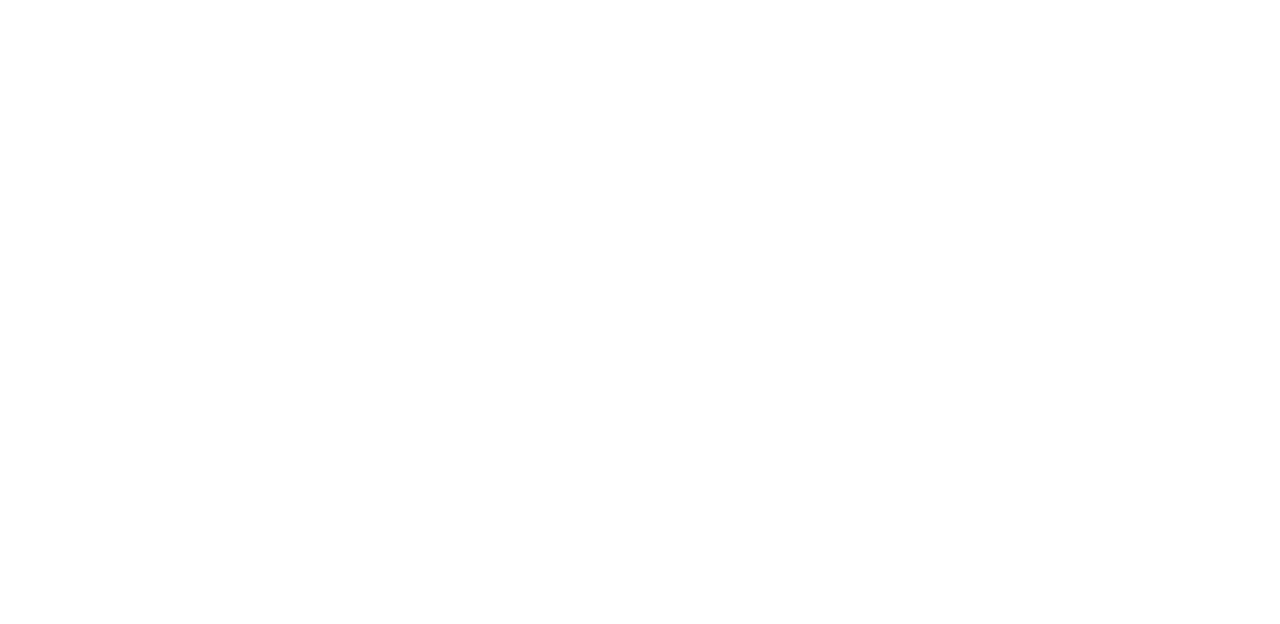
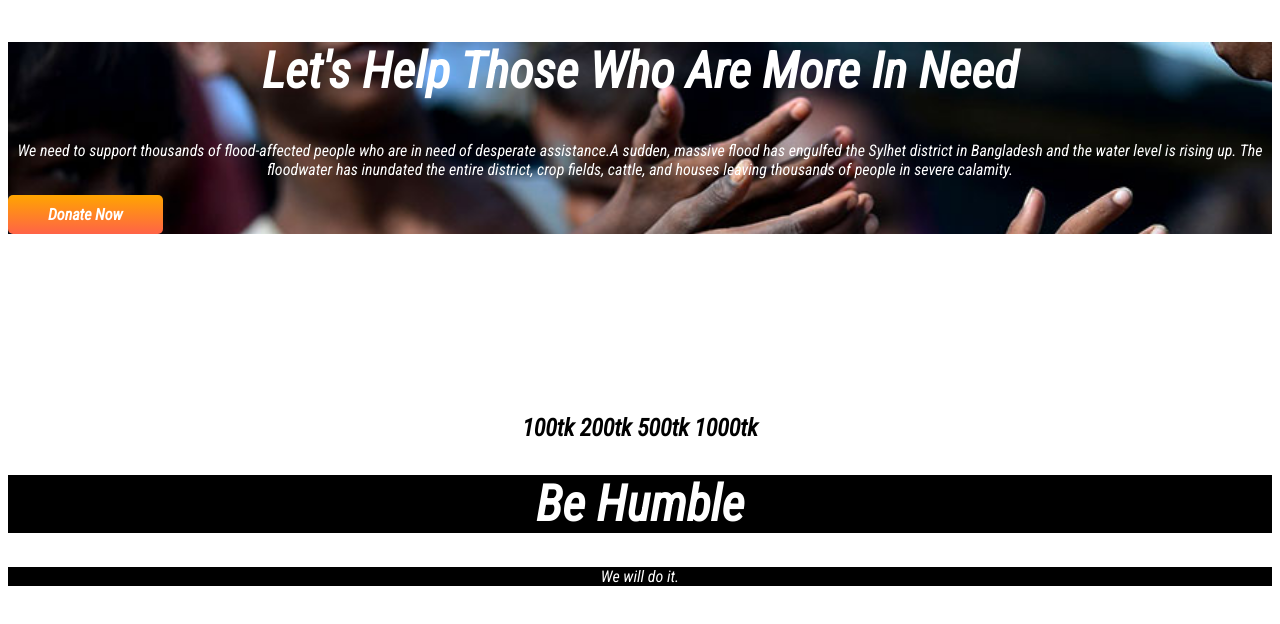
Before and after one commit to tasfiameher/donation-website, a plain HTML site: page index.html in a window 1280 px wide. Drawn offline with Linux system fonts and the light colour scheme.

Commit message:
my first commit

```diff
--- a/index.html
+++ b/index.html
@@ -7,10 +7,42 @@
     <meta name="viewport" content="width=device-width, initial-scale=1.0">
     <title>Donation Website</title>
     <link rel="stylesheet" href="style.css">
+    <link rel="preconnect" href="https://fonts.googleapis.com">
+    <link rel="preconnect" href="https://fonts.gstatic.com" crossorigin>
+    <link href="https://fonts.googleapis.com/css2?family=Roboto+Condensed:ital@1&display=swap" rel="stylesheet">
 </head>
 
 <body>
+    <section>
+
+        <div class="container">
+
+            <h1>Let's Help Those Who Are More In Need</h1>
+            <p>We need to support thousands of flood-affected people who are in need of desperate
+                assistance.A sudden,
+                massive
+                flood has engulfed the Sylhet district in Bangladesh and the water level is rising up. The floodwater
+                has
+                inundated the entire district, crop fields, cattle, and houses leaving thousands of people in severe
+                calamity.
+            </p>
+            <a id="link1" class="link-button" target="_blank" href="">Donate Now</a>
+
+        </div>
+    </section>
+    <section>
+        <div class="donate-today">
+            <h1>Donate Today</h1>
+            <p>Sylhet is now in critical situation.We have to donate for the flood affected people in Sylhet.</p>
+            <h2> 100tk 200tk 500tk 1000tk</h2>
+        </div>
+    </section>
 
 </body>
+<footer>
+    <h1>Be Humble</h1>
+    <p>We will do it.</p>
+</footer>
+
 
 </html>
--- a/style.css
+++ b/style.css
@@ -0,0 +1,63 @@
+body {
+    font-family: 'Roboto Condensed', sans-serif;
+
+}
+
+.container {
+    background-image: url(images/donation13.jpg);
+    background-position: top;
+    background-repeat: no-repeat;
+    background-size: cover;
+}
+
+h1 {
+    font-size: 50px;
+    color: white;
+    text-align: center;
+
+}
+
+p {
+    text-align: center;
+    color: white;
+    font-weight: 500;
+
+}
+
+.donate-today {
+    color: black;
+    text-align: center;
+}
+
+#link1 {
+    text-align: center;
+    display: inline-block;
+}
+
+.link-button {
+    text-decoration: none;
+    background-image: linear-gradient(orange, tomato);
+    padding: 10px 40px;
+    color: white;
+    font-weight: 700;
+    border-radius: 5px;
+    text-align: center;
+}
+
+h2 {
+    text-align: center;
+}
+
+
+
+footer h1 {
+    background-color: black;
+    text-align: center;
+    color: white;
+}
+
+footer p {
+    background-color: black;
+    color: white;
+    text-align: center;
+}
```
Also changed, not shown: images/donation0.jpg (added), images/donation1.jpg (added), images/donation13.jpg (added), images/donation6.jpg (added).
